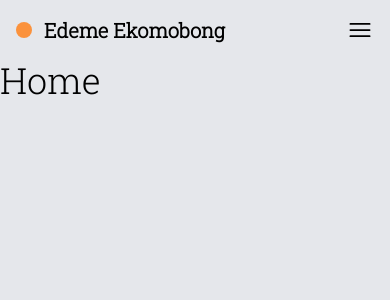
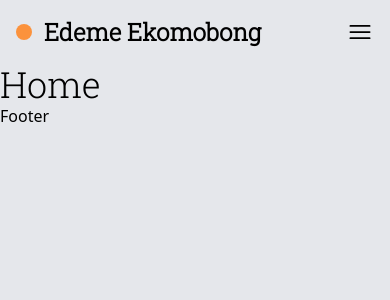
Before and after one commit to KingLyrics/my-portfolio, a Vue app: page / in a window 390 px wide. Shown: the top 300 px of the page. Built offline with nearby package versions, Linux system fonts and the light colour scheme.

Commit message:
Framer motion added

```diff
--- a/package.json
+++ b/package.json
@@ -9,6 +9,7 @@
     "preview": "vite preview"
   },
   "dependencies": {
+    "framer-motion": "^10.17.4",
     "vue": "^3.3.11",
     "vue-router": "^4.2.5"
   },
--- a/src/App.vue
+++ b/src/App.vue
@@ -1,11 +1,13 @@
 <script setup>
 import { RouterView } from 'vue-router';
 import Navbar from './components/Navbar.vue';
+import Footer from './components/Footer.vue';
 </script>
 
 <template>
   <div class="bg-gray-200 min-h-screen scroll-smooth relative">
     <Navbar />
     <RouterView />
+    <Footer />
   </div>
 </template>
--- a/src/components/Footer.vue
+++ b/src/components/Footer.vue
@@ -0,0 +1,5 @@
+<template>
+  <footer>
+    Footer
+  </footer>
+</template>
--- a/src/components/Navbar.vue
+++ b/src/components/Navbar.vue
@@ -2,7 +2,7 @@
   <nav class="flex items-center justify-between px-4 py-4 font-Roboto ">
     <div class="flex items-center space-x-3">
       <span class="h-4 w-4 bg-orange-400 rounded-full lg:h-7 lg:w-7 hover:bg-teal-400"></span>
-      <RouterLink to="/" class="text-xl lg:text-4xl font-bold hover:text-orange-400 transition-all ease-linear">Edeme
+      <RouterLink to="/" class="text-2xl lg:text-4xl font-bold hover:text-orange-400 transition-all ease-linear">Edeme
         Ekomobong</RouterLink>
       <span
         class="hidden lg:block text-sm mt-2 lg:text-base 2xl:text-xl hover:text-2xl transition-all ease-in-out cursor-pointer">Web
```
Also changed, not shown: public/Me.jpeg (added), 1 other file (tests, documents, lock files or other folders).
